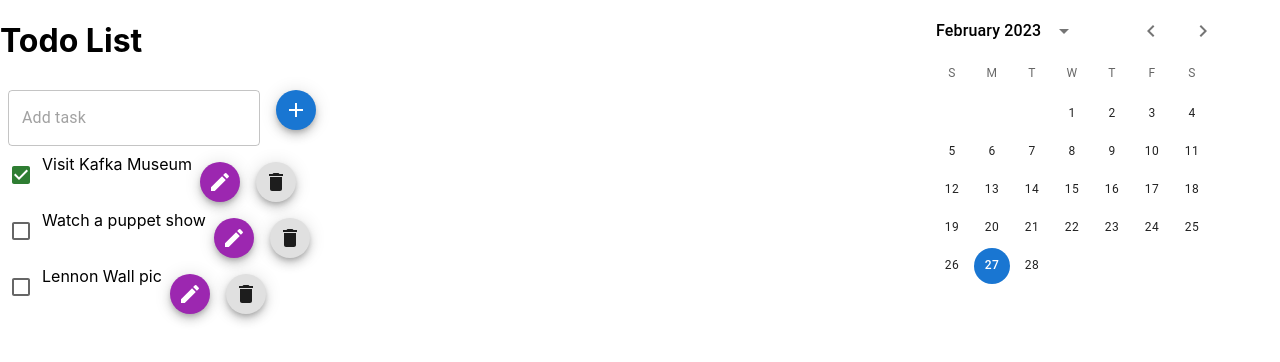
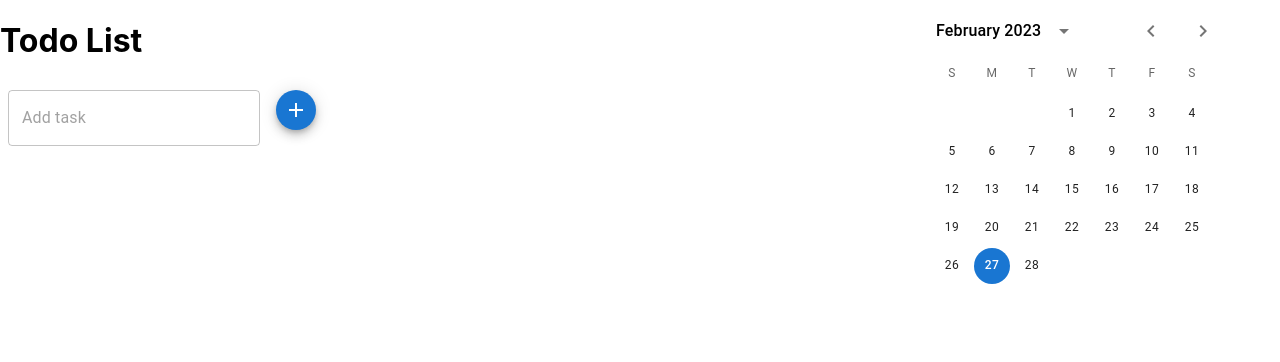
Before and after one commit to avabarzegar/Todo-List, a React (Create React App) app: page /TodoList/2023-02-1 in a window 1280 px wide. Shown: the top 362 px of the page. Built offline with nearby package versions, Linux system fonts and the light colour scheme.

Commit message:
store data to local storage

```diff
--- a/src/App.js
+++ b/src/App.js
@@ -9,7 +9,7 @@ function App() {
     <Router>
       <Routes>
         <Route path="/TodoList/:day" element={<TodoList />} />
-        <Route path="/" element={<TodoList />} />
+        <Route path="/" element={<Calendar />} />
       </Routes>
     </Router>
   );
--- a/src/components/list/TaskList.js
+++ b/src/components/list/TaskList.js
@@ -1,4 +1,4 @@
-import { useState } from "react";
+import { useEffect, useState } from "react";
 import Checkbox from "../UI/Checkbox";
 import EditBtn from "../UI/EditBtn";
 import DeleteBtn from "../UI/DeleteBtn";
@@ -7,6 +7,7 @@ import { Grid, TextField } from "@mui/material";
 
 function Task({ task, onChange, onDelete }) {
   const [isEditing, setIsEditing] = useState(false);
+
   let taskContent;
   if (isEditing) {
     taskContent = (
@@ -61,10 +62,17 @@ function Task({ task, onChange, onDelete }) {
   );
 }
 
+
 export default function TaskList({ tasks, onChangeTask, onDeleteTask }) {
+  const localTasks = JSON.parse(localStorage.getItem('tasks'))
+
+  useEffect(()=>{
+    console.log(localTasks);
+
+  },[tasks])
   return (
     <Grid container direction="column">
-      {tasks.map((task) => (
+      {localTasks?.map((task) => (
         <Grid item key={task.id}>
           <Task task={task} onChange={onChangeTask} onDelete={onDeleteTask} />
         </Grid>
--- a/src/containers/TodoList.js
+++ b/src/containers/TodoList.js
@@ -1,31 +1,31 @@
-import React, { useReducer } from "react";
+import React, { useReducer, useEffect } from "react";
 import Layout from "../components/layout/Layout";
 import AddTask from "../components/list/AddTask";
 import TaskList from "../components/list/TaskList";
+import saveDataLocalStorage from "../hooks/SaveLocal";
 
-
-let nextId = 3;
-const initialTasks = [
-  { id: 0, text: "Visit Kafka Museum", done: true },
-  { id: 1, text: "Watch a puppet show", done: false },
-  { id: 2, text: "Lennon Wall pic", done: false },
-];
-
+let nextId = 0;
+// const initialTasks = [
+//   { id: 0, text: "Visit Kafka Museum", done: true },
+//   { id: 1, text: "Watch a puppet show", done: false },
+//   { id: 2, text: "Lennon Wall pic", done: false },
+// ];
 
 function tasksReducer(tasks, action) {
   switch (action.type) {
     case "added": {
-      return [
-        ...tasks,
-        {
-          id: action.id,
-          text: action.text,
-          done: false,
-        },
-      ];
+      const addedData = {
+        id: action.id,
+        text: action.text,
+        done: false,
+      };
+      // window.localStorage.setItem(action.id, action.text);
+      if (tasks) {
+        return [...tasks, addedData];
+      } else return addedData;
     }
     case "changed": {
-      return tasks.map((t) => {
+      return tasks?.map((t) => {
         if (t.id === action.task.id) {
           return action.task;
         } else {
@@ -43,7 +43,18 @@ function tasksReducer(tasks, action) {
 }
 
 function TaskApp() {
-  const [tasks, dispatch] = useReducer(tasksReducer, initialTasks);
+  const [tasks, dispatch] = useReducer(tasksReducer, []);
+
+  useEffect(() => {
+    window.localStorage.clear();
+    let updatedTasks = [];
+    tasks.map((task) => {
+      updatedTasks.push(task)
+
+    });
+    window.localStorage.setItem("tasks", JSON.stringify(updatedTasks));
+    console.log(localStorage)
+  }, [tasks]);
 
   function handleAddTask(text) {
     dispatch({
@@ -65,6 +76,7 @@ function TaskApp() {
       type: "deleted",
       id: taskId,
     });
+
   }
 
   return (
--- /dev/null
+++ b/src/hooks/SaveLocal.js
@@ -0,0 +1,8 @@
+// function saveDataLocalStorage(key, data) {
+//   let existing = localStorage.getItem(key);
+//   existing = existing ? JSON.parse(existing) || [] : [];
+//   existing.push(data);
+//   localStorage.setItem(key, JSON.stringify(existing));
+// }
+
+// export default saveDataLocalStorage;
```
